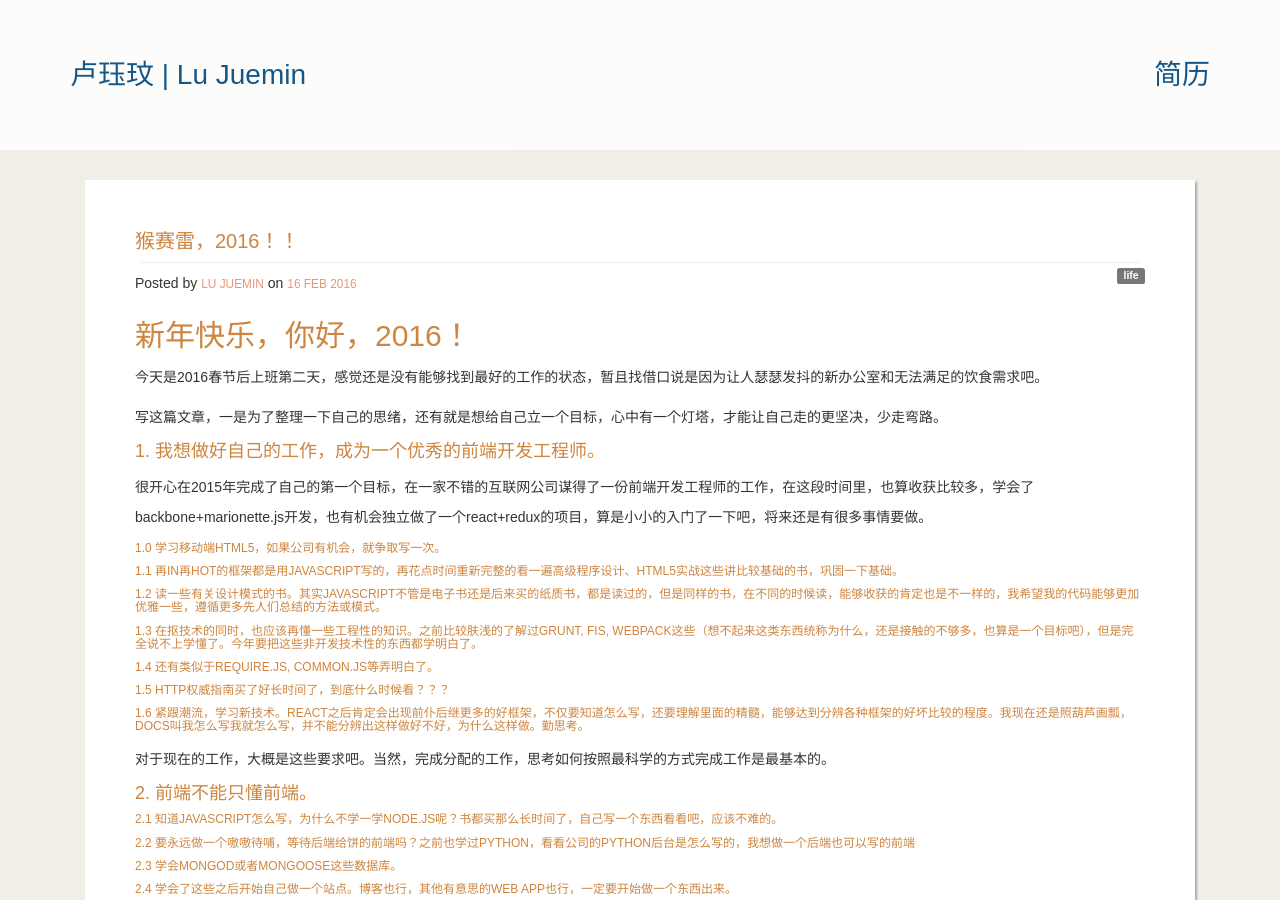
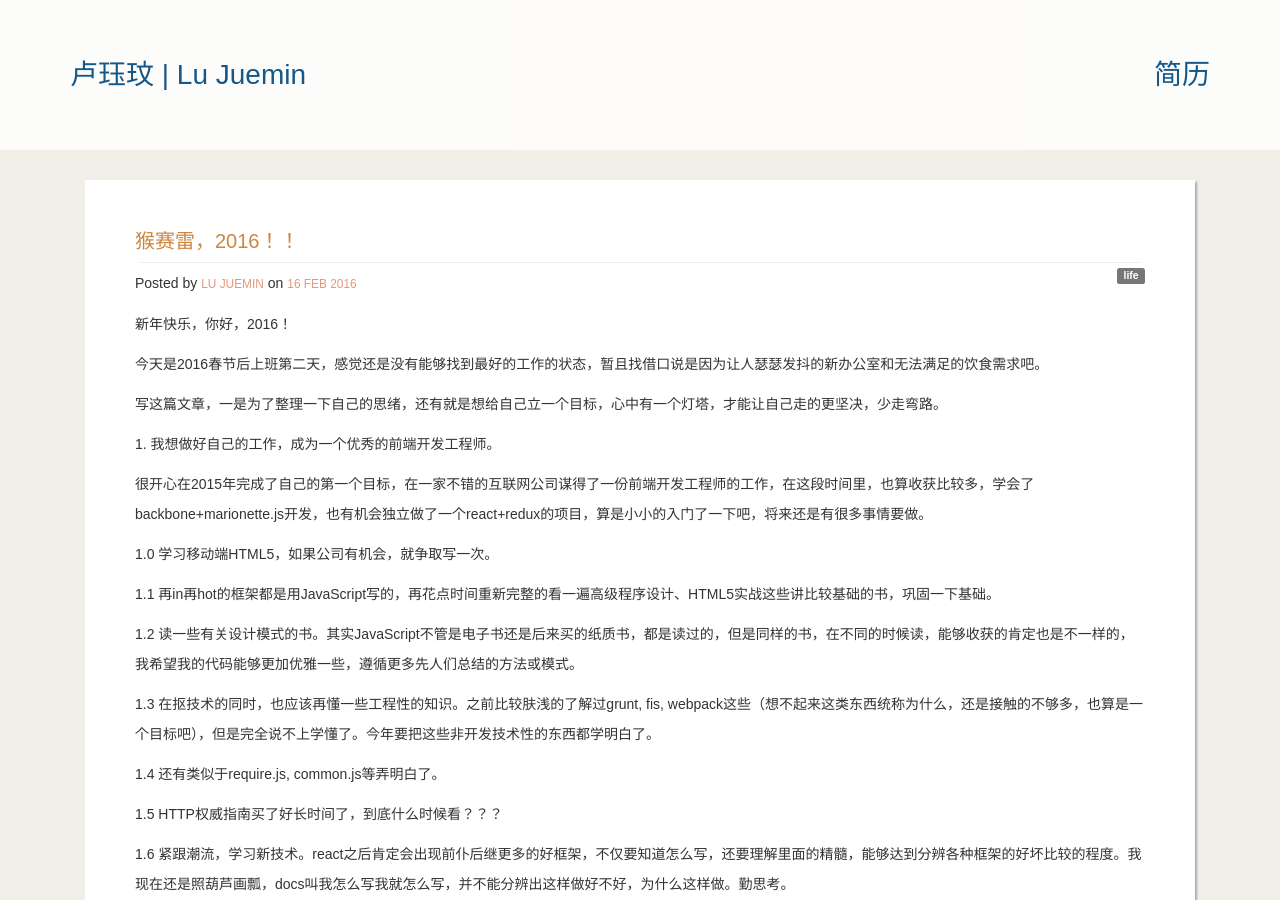
Before and after one commit to juemin90/juemin90.github.io, a Jekyll site: the page built from _posts/2016-2-16-Happy_New_Year.html, in a window 1280 px wide and 900 px high. Built offline with Jekyll 4.4.1, drawn with Linux system fonts in a browser that asks for light colours; nearby versions of some CDN libraries; comment, search, counter and statistics services are not loaded.

Commit message:
mod: element

```diff
--- a/_posts/2016-2-16-Happy_New_Year.html
+++ b/_posts/2016-2-16-Happy_New_Year.html
@@ -3,63 +3,63 @@ layout: default
 title: 猴赛雷，2016！！
 theme: life
 ---
-<h2>新年快乐，你好，2016！</h2>
+<p>新年快乐，你好，2016！</p>
 
 <p>今天是2016春节后上班第二天，感觉还是没有能够找到最好的工作的状态，暂且找借口说是因为让人瑟瑟发抖的新办公室和无法满足的饮食需求吧。</p>
 
 <p>写这篇文章，一是为了整理一下自己的思绪，还有就是想给自己立一个目标，心中有一个灯塔，才能让自己走的更坚决，少走弯路。</p>
 
-<h4>1. 我想做好自己的工作，成为一个优秀的前端开发工程师。</h4>
+<p>1. 我想做好自己的工作，成为一个优秀的前端开发工程师。</p>
 
 <p>很开心在2015年完成了自己的第一个目标，在一家不错的互联网公司谋得了一份前端开发工程师的工作，在这段时间里，也算收获比较多，学会了backbone+marionette.js开发，也有机会独立做了一个react+redux的项目，算是小小的入门了一下吧，将来还是有很多事情要做。</p>
 
-<h6>1.0 学习移动端HTML5，如果公司有机会，就争取写一次。</h6>
+<p>1.0 学习移动端HTML5，如果公司有机会，就争取写一次。</p>
 
-<h6>1.1 再in再hot的框架都是用JavaScript写的，再花点时间重新完整的看一遍高级程序设计、HTML5实战这些讲比较基础的书，巩固一下基础。</h6>
+<p>1.1 再in再hot的框架都是用JavaScript写的，再花点时间重新完整的看一遍高级程序设计、HTML5实战这些讲比较基础的书，巩固一下基础。</p>
 
 <!-- more -->
 
-<h6>1.2 读一些有关设计模式的书。其实JavaScript不管是电子书还是后来买的纸质书，都是读过的，但是同样的书，在不同的时候读，能够收获的肯定也是不一样的，我希望我的代码能够更加优雅一些，遵循更多先人们总结的方法或模式。</h6>
+<p>1.2 读一些有关设计模式的书。其实JavaScript不管是电子书还是后来买的纸质书，都是读过的，但是同样的书，在不同的时候读，能够收获的肯定也是不一样的，我希望我的代码能够更加优雅一些，遵循更多先人们总结的方法或模式。</p>
 
-<h6>1.3 在抠技术的同时，也应该再懂一些工程性的知识。之前比较肤浅的了解过grunt, fis, webpack这些（想不起来这类东西统称为什么，还是接触的不够多，也算是一个目标吧），但是完全说不上学懂了。今年要把这些非开发技术性的东西都学明白了。</h6>
+<p>1.3 在抠技术的同时，也应该再懂一些工程性的知识。之前比较肤浅的了解过grunt, fis, webpack这些（想不起来这类东西统称为什么，还是接触的不够多，也算是一个目标吧），但是完全说不上学懂了。今年要把这些非开发技术性的东西都学明白了。</p>
 
-<h6>1.4 还有类似于require.js, common.js等弄明白了。</h6>
+<p>1.4 还有类似于require.js, common.js等弄明白了。</p>
 
-<h6>1.5 HTTP权威指南买了好长时间了，到底什么时候看？？？</h6>
+<p>1.5 HTTP权威指南买了好长时间了，到底什么时候看？？？</p>
 
-<h6>1.6 紧跟潮流，学习新技术。react之后肯定会出现前仆后继更多的好框架，不仅要知道怎么写，还要理解里面的精髓，能够达到分辨各种框架的好坏比较的程度。我现在还是照葫芦画瓢，docs叫我怎么写我就怎么写，并不能分辨出这样做好不好，为什么这样做。勤思考。</h6>
+<p>1.6 紧跟潮流，学习新技术。react之后肯定会出现前仆后继更多的好框架，不仅要知道怎么写，还要理解里面的精髓，能够达到分辨各种框架的好坏比较的程度。我现在还是照葫芦画瓢，docs叫我怎么写我就怎么写，并不能分辨出这样做好不好，为什么这样做。勤思考。</p>
 
 <p>对于现在的工作，大概是这些要求吧。当然，完成分配的工作，思考如何按照最科学的方式完成工作是最基本的。</p>
 
-<h4>2. 前端不能只懂前端。</h4>
+<p>2. 前端不能只懂前端。</p>
 
-<h6>2.1 知道JavaScript怎么写，为什么不学一学node.js呢？书都买那么长时间了，自己写一个东西看看吧，应该不难的。</h6>
+<p>2.1 知道JavaScript怎么写，为什么不学一学node.js呢？书都买那么长时间了，自己写一个东西看看吧，应该不难的。</p>
 
-<h6>2.2 要永远做一个嗷嗷待哺，等待后端给饼的前端吗？之前也学过python，看看公司的python后台是怎么写的，我想做一个后端也可以写的前端</h6>
+<p>2.2 要永远做一个嗷嗷待哺，等待后端给饼的前端吗？之前也学过python，看看公司的python后台是怎么写的，我想做一个后端也可以写的前端</p>
 
-<h6>2.3 学会mongod或者mongoose这些数据库。</h6>
+<p>2.3 学会mongod或者mongoose这些数据库。</p>
 
-<h6>2.4 学会了这些之后开始自己做一个站点。博客也行，其他有意思的web app也行，一定要开始做一个东西出来。</h6>
+<p>2.4 学会了这些之后开始自己做一个站点。博客也行，其他有意思的web app也行，一定要开始做一个东西出来。</p>
 
 <p>今年先争取做一个合格的web开发者，以后还要学的还多着呢。一步一步来，就怕一步都走不下去。</p>
 
-<h4>3. 做一个文艺的程序员</h4>
+<p>3. 做一个文艺的程序员</p>
 
-<h6>3.1 继续学习钢琴，多学一些好听的曲子，还是很开心的。</h6>
+<p>3.1 继续学习钢琴，多学一些好听的曲子，还是很开心的。</p>
 
-<h6>3.2 至少多学两门乐器，达到自己和别人都觉得算是会的程度。先从已经有的吉他和口琴开始吧。</h6>
+<p>3.2 至少多学两门乐器，达到自己和别人都觉得算是会的程度。先从已经有的吉他和口琴开始吧。</p>
 
-<h6>3.3 真的是好久好久没有读书了。还记得给自己写下200本书单的我吗？多读一些能对自己有提升的书，从志通给的书开始。一个月1~2本，至少一本吧。</h6>
+<p>3.3 真的是好久好久没有读书了。还记得给自己写下200本书单的我吗？多读一些能对自己有提升的书，从志通给的书开始。一个月1~2本，至少一本吧。</p>
 
-<h6>这个目标还是比较容易实现的，因为自己本身就比较喜欢，而且愿意花时间去做的。</h6>
+<p>这个目标还是比较容易实现的，因为自己本身就比较喜欢，而且愿意花时间去做的。</p>
 
-<h4>4. 做一个健康的程序员</h4>
+<p>4. 做一个健康的程序员</p>
 
 <p>每天做一些深蹲，瑜伽；一个月至少出去踢一次球；等开春了，在小区游泳池办张卡经常去游泳；爬爬山跑跑步。</p>
 
 <p>我还想多做几年小鲜肉呢，多运动，好好保养自己，永葆青春！</p>
 
-<h4>5. 做一个善沟通的程序员</h4>
+<p>5. 做一个善沟通的程序员</p>
 
 <p>我还是太喜欢沉浸在自己的世界里了。多走出自己心中的禁锢，多和人交流，和别人说话还是比较让人开心的事情。</p>
 
```
